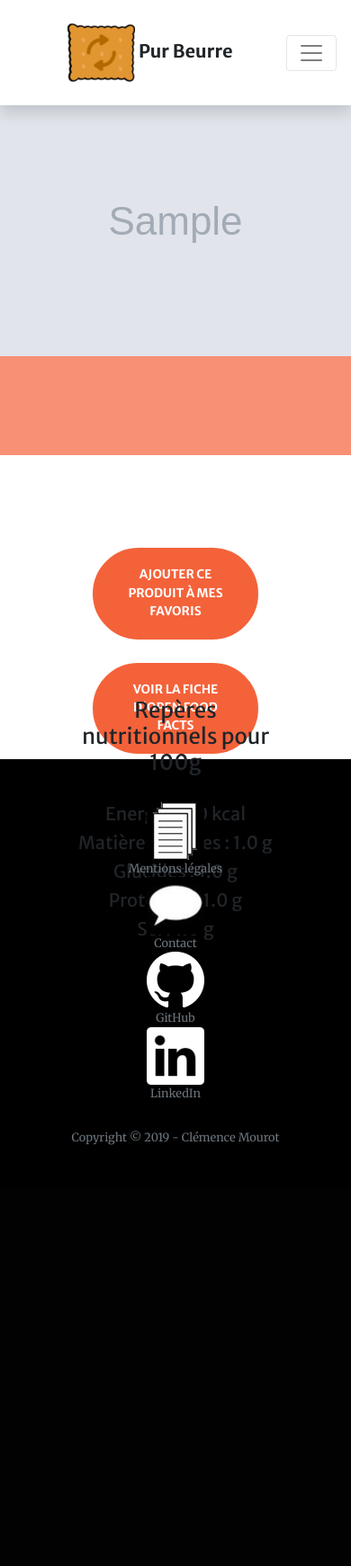
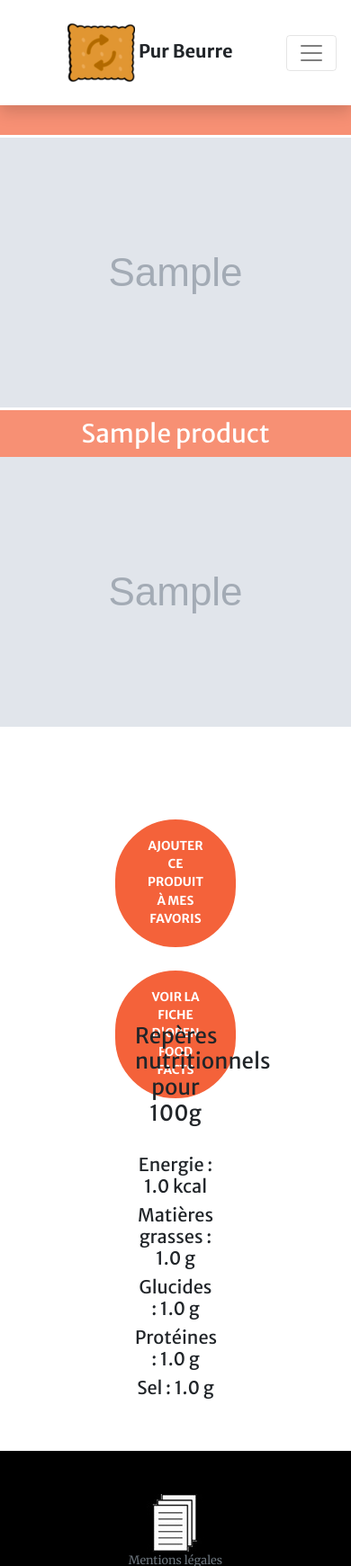
Before and after one commit to aspidistras/pur-beurre, a Django app: page /unsave/1/ in a window 390 px wide; the page is wider, and only the part inside the window is pictured. Shown: the top 1741 px of that part at 90% size. Before the commit the page ends 1273 px from the top of that part, so only its background shows below. Run offline with Django 3.2, Linux system fonts and the light colour scheme; a user stored in the database is signed in; tables that the repository leaves empty hold one stand-in row (values such as "Sample post"); grey boxes marked "Sample" are stand-in pictures; data that the repository does not hold is empty; parts of the project's set-up code (start-up, migrations or seed data) failed here and were passed over; some libraries are stand-ins or nearby versions.

Commit message:
Responsiveness and style upgraded

```diff
--- a/open_food_facts/forms.py
+++ b/open_food_facts/forms.py
@@ -28,3 +28,7 @@ class UserForm(ModelForm):
             'username': 'Pseudo', 'first_name': 'Prénom', 'last_name': 'Nom',
             'password': 'Mot de passe',
         }
+
+        help_texts = {
+            'username': None,
+        }
--- a/open_food_facts/static/css/style.css
+++ b/open_food_facts/static/css/style.css
@@ -4,13 +4,18 @@
 
 #main-account, #search {
     background-image: url("../img/background-account.jpg");
-}
-
-#search {
     height: auto;
 }
 
+#main-account {
+    min-height: 100vh;
+    text-align: center;
+    vertical-align: middle;
+}
 
+#page-top {
+    height: auto;
+}
 
 .well img{
 display: inline-block;
@@ -91,6 +96,7 @@ figcaption {
     margin-bottom: 40px;
     margin-top: 50px;
     width: 60%;
+
 }
 
 #site-search:focus, #base-search:focus, input:focus {
@@ -134,6 +140,7 @@ input {
     margin: auto;
     padding: 30px;
     display: inline-block;
+    margin-top: 200px;
 }
 
 #account {
@@ -146,8 +153,10 @@ input {
     border-color: black;
     opacity: 0.8;
     margin: auto;
+    margin-top: 150px;
     padding: 80px;
     display: inline-block;
+    height: auto;
 
 }
 
@@ -240,11 +249,20 @@ input {
 
 
 #details {
-    height: 40vh;
+    min-height: 40vh;
     margin: auto;
-    padding: 70px 70px;
+    padding-top: 70px;
+    padding-bottom: 50px;
+    padding-left: 150px;
+    padding-right: 150px;
     vertical-align: middle;
-    min-height: auto;
+    height: auto;
+}
+
+@media (max-width: 992px){
+    #nutrition {
+        padding-top: 60px;
+    }
 }
 
 #access-details {
@@ -256,30 +274,26 @@ input {
 }
 
 #product {
-    height: 60vh;
+    min-height: 60vh;
+    height: auto;
     background-color: #f4623a;
     opacity: 0.7;
-    position: relative;
     padding: auto;
     margin: auto;
     color: white;
+    padding-top: 230px;
+}
 
+@media (max-width: 992px){
+    #product {
+        padding-top: 150px;
+    }
 }
 
 #product-page {
-    max-height: 100vh;
-    min-height: auto;
+    height: auto;
 }
 
-#display {
-    position: absolute;
-    bottom: 40px;
-    margin: auto;
-    left: 0;
-    right: 0;
-    margin-bottom: 70px;
-
-}
 
 .btns {
     vertical-align: middle;
--- a/open_food_facts/templates/open_food_facts/account.html
+++ b/open_food_facts/templates/open_food_facts/account.html
@@ -4,7 +4,7 @@
 {% block content %}
 
 <header class="masthead" id="main-account">
-    <div class="container h-100">
+    <div class="container">
       <div class="row h-100 align-items-center justify-content-center text-center">
           <div id="account">
             {% if user.is_authenticated %}
--- a/open_food_facts/templates/open_food_facts/create-account.html
+++ b/open_food_facts/templates/open_food_facts/create-account.html
@@ -4,8 +4,8 @@
 {% block content %}
 
 <header class="masthead" id="main-account">
-    <div class="container h-100">
-      <div class="row h-100 align-items-center justify-content-center text-center">
+    <div class="container">
+      <div class="row align-items-center justify-content-center text-center">
           <form action="/user/" method="post" id="account-creation">
             {% csrf_token %}
               {{ form.message.errors }}
--- a/open_food_facts/templates/open_food_facts/product.html
+++ b/open_food_facts/templates/open_food_facts/product.html
@@ -6,13 +6,13 @@
 <div id="product-page">
 
 
-    <header class="" id="product">
+    <div id="product">
 
 
-    <div class="container" id="display">
+        <div id="display">
 
-        <div class="row justify-content-center">
-             <div class="col-lg-6 text-center">
+            <div class="row justify-content-center text-center">
+                <div class="col-lg-4 text-center">
                     <div class="row align-items-center justify-content-center text-center" >
                         <img src=" {{ product.image }} " class="pic-product">
                     </div>
@@ -35,39 +35,33 @@
                     </div>
                     {% endif %}
                 </div>
-            <div class="col-lg-6 text-center">
+                <div class="col-lg-4 text-center">
                     <div class="row align-items-center justify-content-center text-center" >
                         <img src="{{ product.score_image }}" id="pic-score">
                     </div>
-
-
-
+                </div>
+            </div>
+        </div>
     </div>
 
 
-    </div>
-    </div>
- </header>
-
-
-    <div class="page-section" id="details">
-        <div class="container">
+    <div id="details">
 
             <div class="row text-center align-items-center justify-content-center">
-              <div class="col-lg-6 text-center btns">
+                <div class="col-md-3 text-center btns">
                     {% if add == False %}
 
-                  <a class="btn btn-primary btn-xl js-scroll-trigger product-btn" href="{% url 'open_food_facts:unsave' product_id=product.id %}" class="add">Retirer ce produit de vos favoris</a>
+                    <a class="row btn btn-primary btn-xl js-scroll-trigger product-btn" href="{% url 'open_food_facts:unsave' product_id=product.id %}" class="add">Retirer ce produit de vos favoris</a>
                     {% else %}
-                  <a class="btn btn-primary btn-xl js-scroll-trigger product-btn" href="{% url 'open_food_facts:save_substitute' product_id=product.id %}" class="add">Ajouter ce produit à mes favoris</a>
+                    <a class="row btn btn-primary btn-xl js-scroll-trigger product-btn" href="{% url 'open_food_facts:save_substitute' product_id=product.id %}" class="add">Ajouter ce produit à mes favoris</a>
 
                     {% endif %}
 
 
-                  <a class="btn btn-primary btn-xl js-scroll-trigger product-btn" href="{{ product.url }}">Voir la fiche d'Open Food Facts</a>
+                    <a class="row btn btn-primary btn-xl js-scroll-trigger product-btn" href="{{ product.url }}">Voir la fiche d'Open Food Facts</a>
                 </div>
 
-              <div class="col-lg-6 text-center">
+                <div class="col-md-6 text-center" id="nutrition">
                     <h4 class="mt-0 title">Repères nutritionnels pour 100g</h4>
                     <h5>Energie : {{ product.calories }} kcal</h5>
                     <h5>Matières grasses : {{ product.fats }} g</h5>
@@ -81,8 +75,6 @@
 
     </div>
 </div>
-    </section>
-</div>
 
 
 
--- a/pur_beurre/settings/__init__.py
+++ b/pur_beurre/settings/__init__.py
@@ -26,7 +26,7 @@ SECRET_KEY = '(p*(l%p430)_(#dis**@4(nh2_)80x^sy0(l9b+8ow813g!(9b'
 DEBUG = True
 
 
-ALLOWED_HOSTS = ['0.0.0.0', 'localhost']
+ALLOWED_HOSTS = ['0.0.0.0', 'localhost', '127.0.0.1']
 
 LOGIN_URL = "/login"
 
```
Lines whose indentation alone changed are shown as unchanged.
